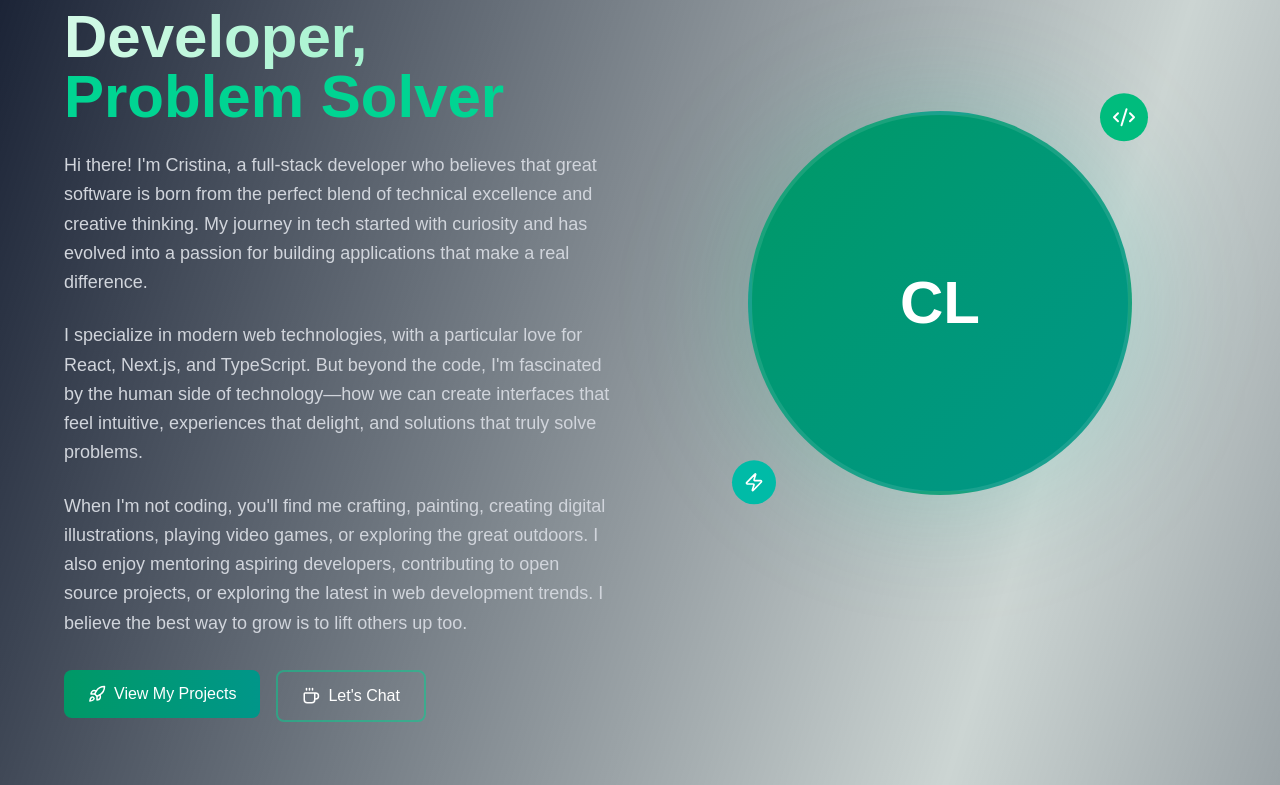
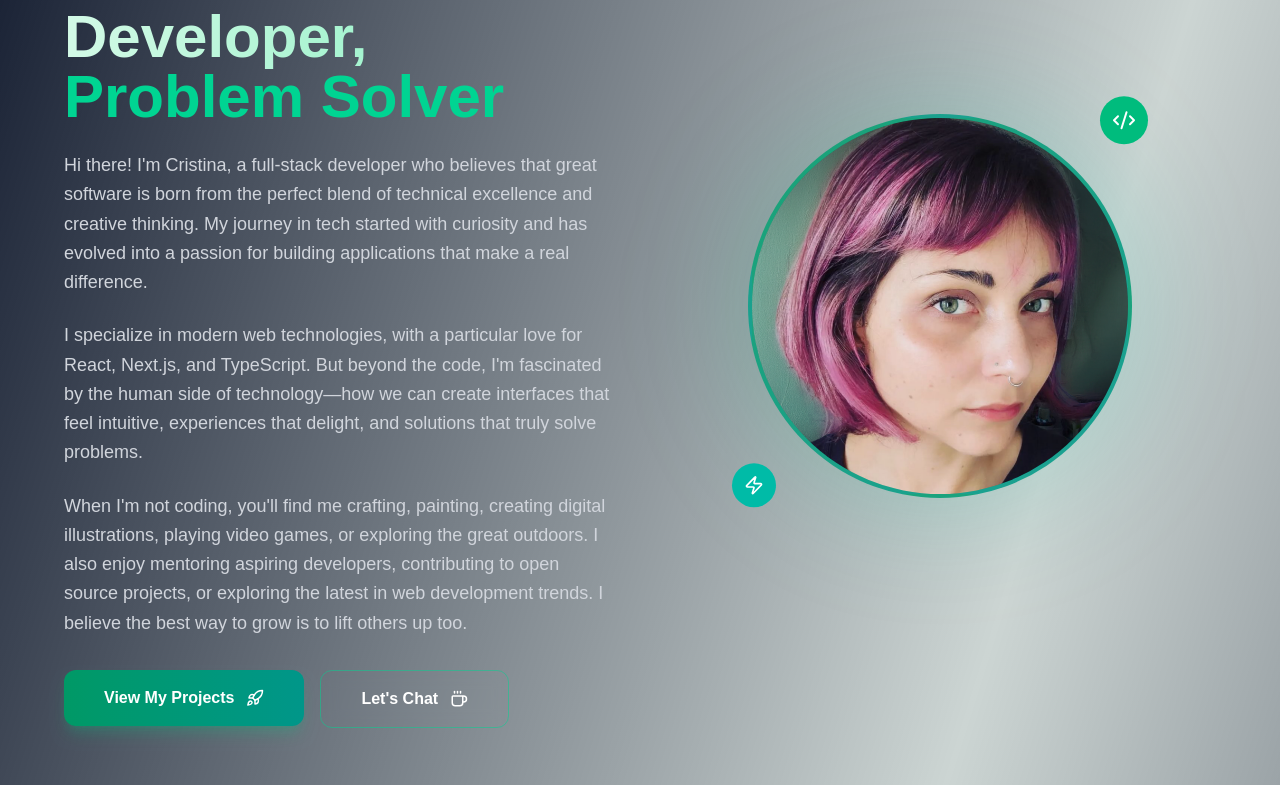
Before and after one commit to MichiyoYo/next-portfolio, a Next.js app: page /about in a window 1280 px wide. Shown: the part 275-1060 px from the top of the page. Built offline with nearby package versions, Linux system fonts and the light colour scheme; a web font is replaced by a local one.

Commit message:
updated photo

```diff
--- a/src/app/about/page.tsx
+++ b/src/app/about/page.tsx
@@ -14,7 +14,9 @@ import {
 } from 'lucide-react';
 import Link from 'next/link';
 import { fadeInUp, staggerChildren } from '@/lib/constants';
-
+import { Button } from '@/components/ui';
+import Image from 'next/image';
+// TODO: move constants to a separate file
 const skills = [
   {
     category: 'Frontend',
@@ -123,7 +125,7 @@ export default function AboutPage() {
                     About Me
                   </span>
                 </motion.div>
-
+                {/* TODO: rewrite */}
                 <h1 className='text-4xl md:text-6xl font-bold text-white mb-6'>
                   <span className='bg-gradient-to-r from-white to-emerald-200 bg-clip-text text-transparent'>
                     Passionate Developer,
@@ -162,24 +164,18 @@ export default function AboutPage() {
               </div>
 
               <motion.div className='flex flex-wrap gap-4' variants={fadeInUp}>
-                <motion.div whileHover={{ scale: 1.02, y: -2 }}>
-                  <Link
-                    href='/projects'
-                    className='px-6 py-3 bg-gradient-to-r from-emerald-600 to-teal-600 hover:from-emerald-500 hover:to-teal-500 text-white rounded-lg font-medium transition-all duration-300 inline-flex items-center gap-2'
-                  >
-                    <Rocket size={18} />
-                    View My Projects
-                  </Link>
-                </motion.div>
-                <motion.div whileHover={{ scale: 1.02, y: -2 }}>
-                  <Link
-                    href='/contact'
-                    className='px-6 py-3 border-2 border-emerald-400/50 hover:border-emerald-400 hover:bg-emerald-400/10 text-white rounded-lg font-medium transition-all duration-300 inline-flex items-center gap-2'
-                  >
-                    <Coffee size={18} />
-                    Let&apos;s Chat
-                  </Link>
-                </motion.div>
+                <Button
+                  variant='primary'
+                  href='/projects'
+                  Icon={Rocket}
+                  label='View My Projects'
+                />
+                <Button
+                  variant='secondary'
+                  href='/contact'
+                  Icon={Coffee}
+                  label="Let's Chat"
+                />
               </motion.div>
             </motion.div>
 
@@ -192,9 +188,14 @@ export default function AboutPage() {
                 {/* Decorative background */}
                 <div className='absolute inset-0 bg-gradient-to-r from-emerald-500/20 to-teal-500/20 rounded-full blur-3xl' />
 
-                {/* Profile image placeholder - replace with actual image */}
                 <div className='relative w-full h-full bg-gradient-to-br from-emerald-600 to-teal-600 rounded-full flex items-center justify-center text-white text-6xl font-bold border-4 border-white/10'>
-                  CL
+                  <Image
+                    src='/images/cre.png'
+                    alt='Profile Image'
+                    layout='fill'
+                    objectFit='cover'
+                    className='rounded-full'
+                  />
                 </div>
 
                 {/* Floating decorations */}
```
Also changed, not shown: public/images/cre.png (added), 1 other file (tests, documents, lock files or other folders).
